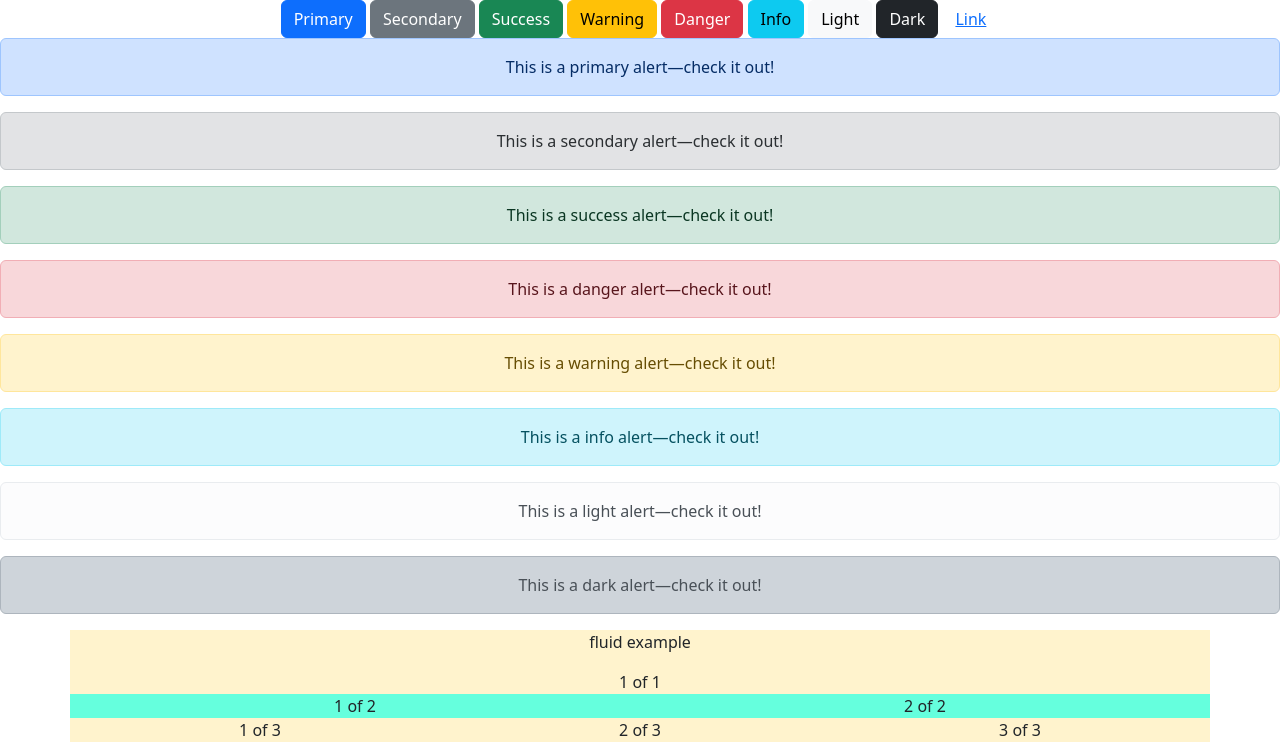
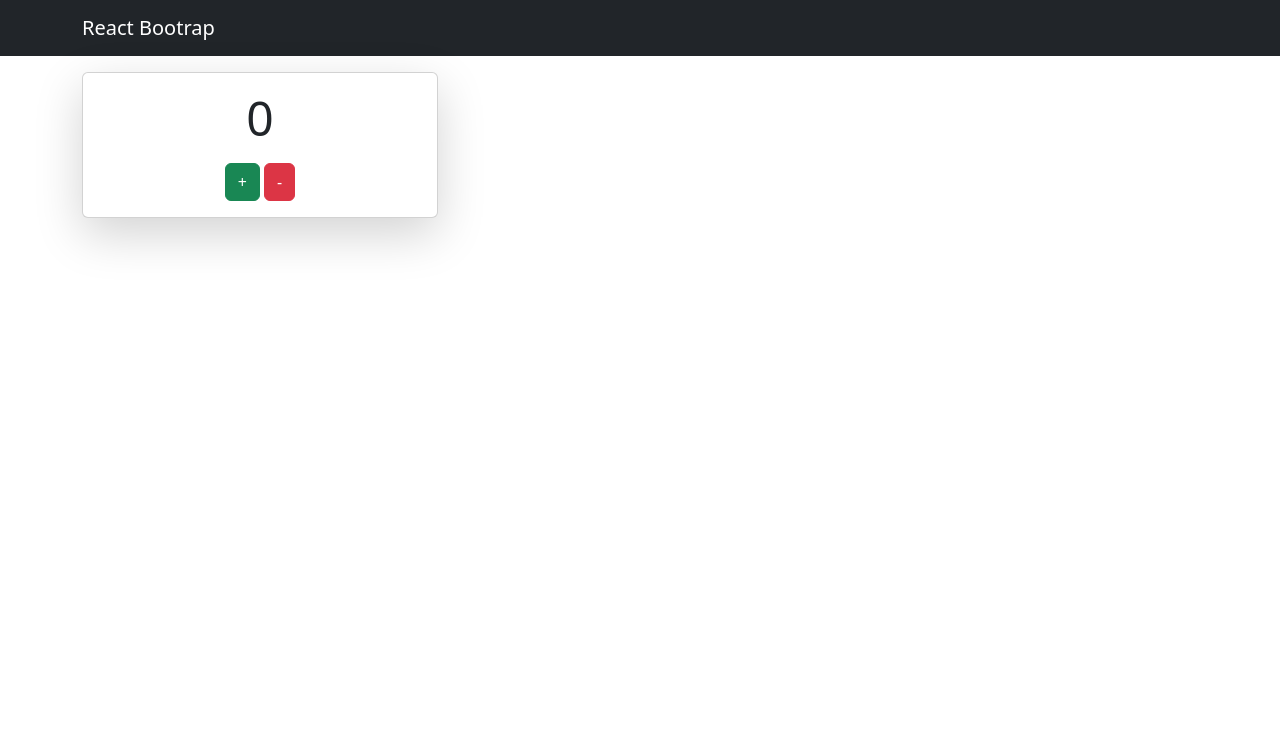
Before and after one commit to sumedhpatil675/react-bootstrap-practise, a React (Create React App) app: page / in a window 1280 px wide. Shown: the top 742 px of the page. Built offline with nearby package versions, Linux system fonts and the light colour scheme.

Commit message:
implemented counter funcationality

```diff
--- a/src/App.js
+++ b/src/App.js
@@ -3,6 +3,10 @@ import Button1 from './components/Button1';
 import { Alert1 } from './components/Alert1';
 import { Container1 } from './components/Container1';
 import { Accordin1 } from './components/Accordin1';
+
+import {Navbar,Container} from 'react-bootstrap';
+import { Counter } from './components/Counter';
+
 
 
 
@@ -10,10 +14,20 @@ function App() {
   return (
     <div className="App" >
          <>
-     <Button1/>
+     {/* <Button1/>
      <Alert1/>
      <Container1/>
-     <Accordin1/>
+     <Accordin1/> */}
+<Navbar bg="dark" expand="sm" variant='dark'>
+
+     <Container>
+
+        <Navbar.Brand href="/">React Bootrap</Navbar.Brand>
+
+     </Container>
+
+</Navbar>
+<Counter/>
 
     </>
     </div>
--- /dev/null
+++ b/src/components/Counter.js
@@ -0,0 +1,57 @@
+import React,{useState} from 'react'
+import {Container,Row,Col,Card,Button} from 'react-bootstrap';
+
+
+export const Counter = () => {
+
+        let [state,setState] = useState(
+         {
+            count:0,
+        });
+
+        let incr=()=>
+        {
+            setState({
+                count: state.count+1,
+            })
+        };
+
+        let decr=()=>
+        {
+            setState({
+                count: state.count-1,
+            })
+        };
+
+
+
+    return (
+    <div>
+
+        <Container className="mt-3">
+
+            <Row>
+
+            <Col xs="4" >
+
+        <Card className="shadow-lg">
+                    <Card.Body>
+                            <p className="display-5">{state.count}</p>
+                            <Button variant="success" onClick={incr}>+</Button>{' '}
+      <Button variant="danger" onClick={decr}>-</Button>{' '}
+
+                    </Card.Body>
+
+            </Card>
+            </Col>
+
+            </Row>
+
+
+
+        </Container>
+
+
+    </div>
+  )
+}
```
